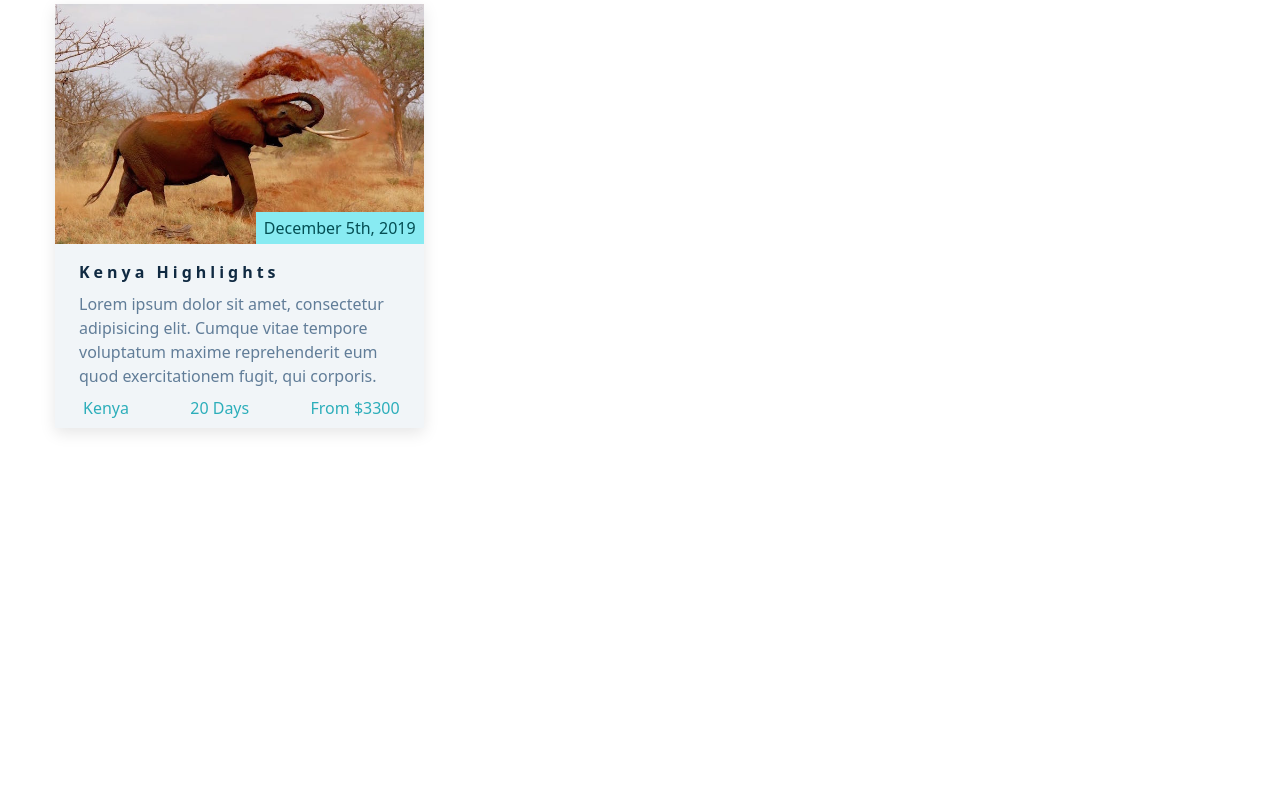
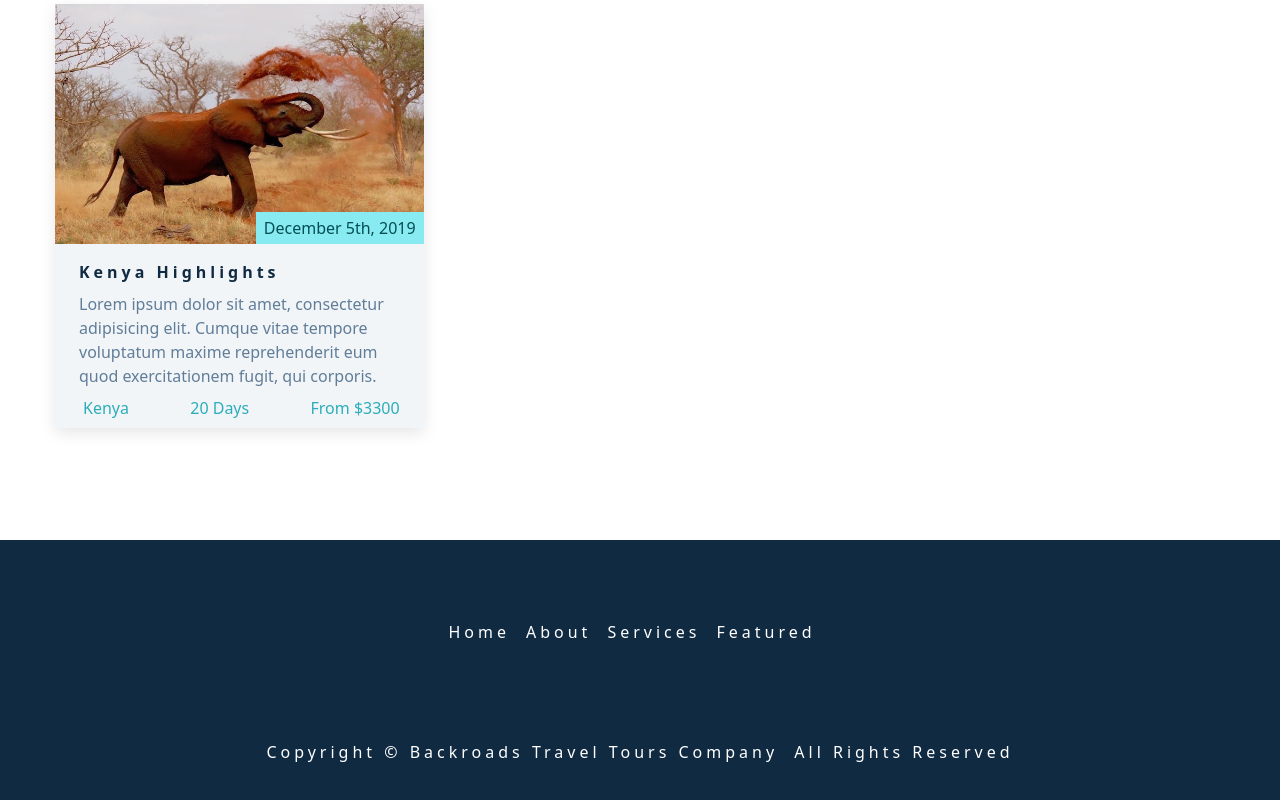
Before and after one commit to Emile0001/React-backroads-app, a React (Create React App) app: page / in a window 1280 px wide. Shown: the part 2519-3319 px from the top of the page. Before the commit the page ends 3059 px from the top, so only its background shows below. Built offline with nearby package versions, Linux system fonts and the light colour scheme.

Commit message:
Footer Component

```diff
--- a/src/App.js
+++ b/src/App.js
@@ -5,6 +5,7 @@
 import { About } from "./components/About/About";
 import { Services } from "./components/Services/Services";
 import { Tours } from "./components/Tours/Tours";
+import { Footer } from "./components/Footer/Footer";
 
 function App() {
     return (
@@ -14,6 +15,7 @@
             <About></About>
             <Services></Services>
             <Tours></Tours>
+            <Footer></Footer>
         </>
     );
 }
--- /dev/null
+++ b/src/components/Footer/Footer.css
@@ -0,0 +1,46 @@
+/*
+===============
+Footer
+===============
+*/
+.footer {
+    background: var(--clr-grey-1);
+    text-align: center;
+    padding-left: 2rem;
+    padding-right: 2rem;
+}
+.footer-links,
+.footer-icons {
+    display: flex;
+    justify-content: center;
+    margin-bottom: 1.5rem;
+    flex-wrap: wrap;
+}
+.footer-link {
+    color: var(--clr-white);
+    text-transform: capitalize;
+    font-size: 1rem;
+    margin-right: 1rem;
+    letter-spacing: var(--spacing);
+    transition: var(--transition);
+}
+.footer-link:hover {
+    color: var(--clr-primary-5);
+}
+.footer-icon {
+    font-size: 2rem;
+    margin-right: 1rem;
+    color: var(--clr-white);
+    transition: var(--transition);
+}
+.footer-icon:hover {
+    color: var(--clr-primary-5);
+}
+.copyright {
+    text-transform: capitalize;
+    letter-spacing: var(--spacing);
+    color: var(--clr-white);
+}
+.copyright span {
+    margin-left: 0.5rem;
+}
--- /dev/null
+++ b/src/components/Footer/Footer.js
@@ -0,0 +1,63 @@
+import "./Footer.css";
+
+export const Footer = () => {
+    return (
+        <footer className="section footer">
+            <ul className="footer-links">
+                <li>
+                    <a href="#home" className="footer-link">
+                        home
+                    </a>
+                </li>
+                <li>
+                    <a href="#about" className="footer-link">
+                        about
+                    </a>
+                </li>
+                <li>
+                    <a href="#services" className="footer-link">
+                        services
+                    </a>
+                </li>
+                <li>
+                    <a href="#featured" className="footer-link">
+                        featured
+                    </a>
+                </li>
+            </ul>
+            <ul className="footer-icons">
+                <li>
+                    <a
+                        href="https://www.twitter.com"
+                        target="_blank"
+                        className="footer-icon"
+                    >
+                        <i className="fab fa-facebook"></i>
+                    </a>
+                </li>
+                <li>
+                    <a
+                        href="https://www.twitter.com"
+                        target="_blank"
+                        className="footer-icon"
+                    >
+                        <i className="fab fa-twitter"></i>
+                    </a>
+                </li>
+                <li>
+                    <a
+                        href="https://www.twitter.com"
+                        target="_blank"
+                        className="footer-icon"
+                    >
+                        <i className="fab fa-squarespace"></i>
+                    </a>
+                </li>
+            </ul>
+            <p className="copyright">
+                copyright &copy; Backroads travel tours company
+                <span id="date"></span> all rights reserved
+            </p>
+        </footer>
+    );
+};
```
